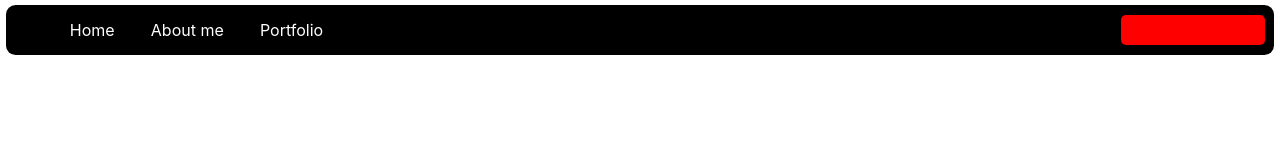
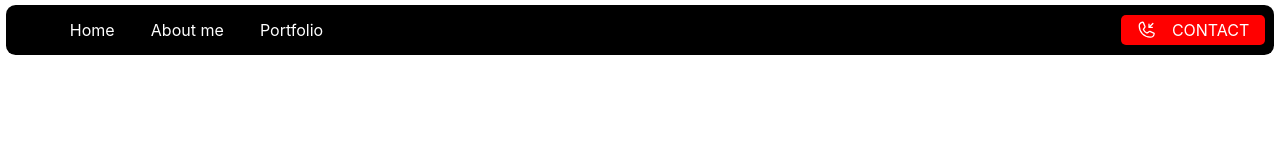
Before and after one commit to VojinPopovic/portfolio, a React (Create React App) app: page / in a window 1280 px wide. Shown: the top 160 px of the page. Built offline with nearby package versions, Linux system fonts and the light colour scheme.

Commit message:
Nav update

```diff
--- a/src/components/sections/nav/Nav.js
+++ b/src/components/sections/nav/Nav.js
@@ -26,7 +26,11 @@ function Nav() {
       ) : (
         <NavMobile breakpoint={renderNav()} />
       )}
-      <ContactDiv></ContactDiv>
+      <ContactDiv>
+        {/* prettier-ignore */}
+        <svg xmlns="http://www.w3.org/2000/svg" width="1.3rem" height="100%" preserveAspectRatio="xMidYMid meet" viewBox="0 0 256 256"><path fill="white" d="m222 158.4l-46.9-20a15.6 15.6 0 0 0-15.1 1.3l-25.1 16.7a76.5 76.5 0 0 1-35.2-35L116.3 96a15.9 15.9 0 0 0 1.4-15.1L97.6 34a16.3 16.3 0 0 0-16.7-9.6A56.2 56.2 0 0 0 32 80c0 79.4 64.6 144 144 144a56.2 56.2 0 0 0 55.6-48.9a16.3 16.3 0 0 0-9.6-16.7ZM176 208A128.1 128.1 0 0 1 48 80a40 40 0 0 1 34.9-39.7L103 87.2l-16.7 25.4a16 16 0 0 0-1 15.7a92.5 92.5 0 0 0 42.8 42.6a16 16 0 0 0 15.7-1.1l25-16.7l46.9 20A40 40 0 0 1 176 208ZM152 96V56a8 8 0 0 1 16 0v20.7l34.3-34.4a8.1 8.1 0 0 1 11.4 11.4L179.3 88H200a8 8 0 0 1 0 16h-42.3l-.4-.2h-.4l-.3-.2h-.4l-.3-.2l-.3-.2l-.3-.3l-.4-.2l-.4-.4h-.2a.3.3 0 0 0-.1-.2c-.1-.2-.3-.3-.4-.4a.8.8 0 0 1-.2-.4l-.2-.3l-.3-.3l-.2-.3c0-.2-.1-.3-.1-.4l-.2-.3c0-.2-.1-.3-.1-.4l-.2-.4a.8.8 0 0 0-.1-.4v-.3a.9.9 0 0 1-.1-.5a.4.4 0 0 0-.1-.3Z"/></svg>
+        <p>CONTACT</p>
+      </ContactDiv>
     </NavStyle>
   );
 }
--- a/src/components/sections/nav/NavMobile.js
+++ b/src/components/sections/nav/NavMobile.js
@@ -3,8 +3,9 @@ import { HamburgerDiv } from "../../../styles/Nav.style";
 import { useRef } from "react";
 
 function NavMobile(props) {
-  const hamOpen = useRef();
-  const hamClose = useRef();
+  const hamOpenRef = useRef();
+  const hamCloseRef = useRef();
+  const ulRef = useRef();
 
   function displayHandler() {
     if (!props.breakpoint) {
@@ -13,25 +14,29 @@ function NavMobile(props) {
   }
 
   function hamburgerOpen() {
-    hamOpen.current.style.display = "none";
-    hamClose.current.style.display = "flex";
+    hamOpenRef.current.style.display = "none";
+    hamCloseRef.current.style.display = "flex";
+    ulRef.current.style.display = "flex";
   }
   function hamburgerClose() {
-    hamClose.current.style.display = "none";
-    hamOpen.current.style.display = "flex";
+    hamCloseRef.current.style.display = "none";
+    hamOpenRef.current.style.display = "flex";
+    ulRef.current.style.display = "none";
   }
 
   return (
     <HamburgerDiv>
-      <div className="hamburger-open hamburger" onClick={hamburgerOpen} ref={hamOpen}>
+      {/* prettier-ignore */}
+      <div className="hamburger-open hamburger" onClick={hamburgerOpen} ref={hamOpenRef}>
         {/* prettier-ignore */}
         <svg xmlns="http://www.w3.org/2000/svg" width="2em" height="100%" preserveAspectRatio="xMidYMid meet" viewBox="0 0 24 24"><g fill="none" stroke="white" strokeDasharray="24" strokeDashoffset="24" strokeLinecap="round" strokeWidth="2"><path d="M5 5H19"><animate fill="freeze" attributeName="stroke-dashoffset" dur="0.2s" values="24;0"/></path><path d="M5 12H19"><animate fill="freeze" attributeName="stroke-dashoffset" begin="0.2s" dur="0.2s" values="24;0"/></path><path d="M5 19H19"><animate fill="freeze" attributeName="stroke-dashoffset" begin="0.4s" dur="0.2s" values="24;0"/></path></g></svg>
       </div>
-      <div className="hamburger-close hamburger" onClick={hamburgerClose} ref={hamClose}>
+      {/* prettier-ignore */}
+      <div className="hamburger-close hamburger" onClick={hamburgerClose} ref={ hamCloseRef}>
         {/* prettier-ignore */}
         <svg xmlns="http://www.w3.org/2000/svg" width="2em" height="100%" preserveAspectRatio="xMidYMid meet" viewBox="0 0 24 24"><g fill="none" stroke="white" strokeLinecap="round" strokeWidth="2"><path d="M5 5L12 5L19 5"><animate fill="freeze" attributeName="d" dur="0.4s" values="M5 5L12 5L19 5;M5 5L12 12L19 5"/></path><path d="M5 12H19"><animate fill="freeze" attributeName="d" dur="0.4s" values="M5 12H19;M12 12H12"/></path><path d="M5 19L12 19L19 19"><animate fill="freeze" attributeName="d" dur="0.4s" values="M5 19L12 19L19 19;M5 19L12 12L19 19"/></path></g></svg>
       </div>
-      <UnorderedList display={displayHandler()}>
+      <UnorderedList display={displayHandler()} ref={ulRef}>
         <li>
           <a href="/">Home</a>
         </li>
--- a/src/styles/Nav.style.js
+++ b/src/styles/Nav.style.js
@@ -47,10 +47,18 @@ const UnorderedList = styled.ul`
 `;
 
 const ContactDiv = styled.div`
-  width: clamp(5rem, 15vw, 9rem);
+  width: clamp(7rem, 15vw, 9rem);
   height: 60%;
   background-color: red;
   border-radius: 5px;
   margin-right: 9px;
+  display: flex;
+  align-items: center;
+  justify-content: space-evenly;
+  & p{
+    height: auto;
+    color: white;
+    font-size: clamp(0.3rem, 2.7vw, 1rem);
+  }
 `;
 export { NavStyle, HamburgerDiv, ContactDiv, UnorderedList };
```
